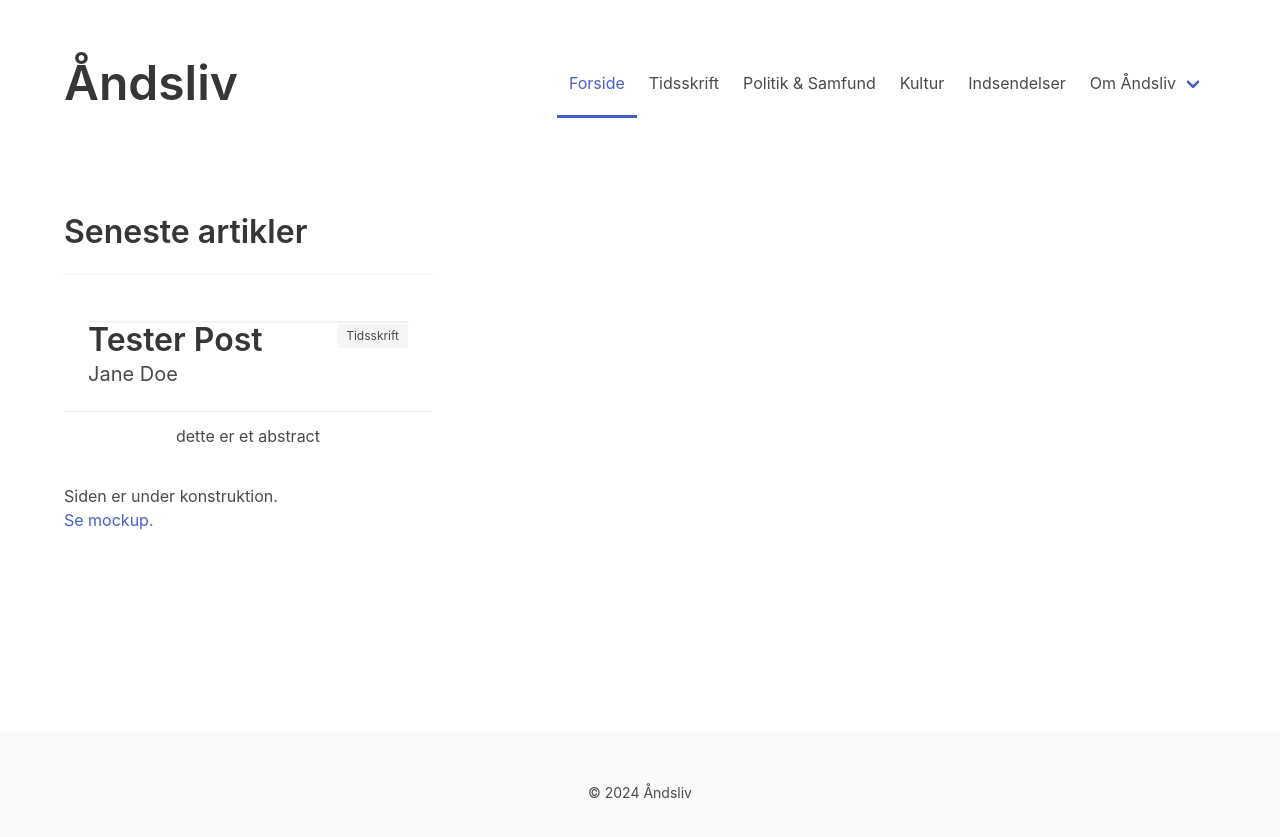
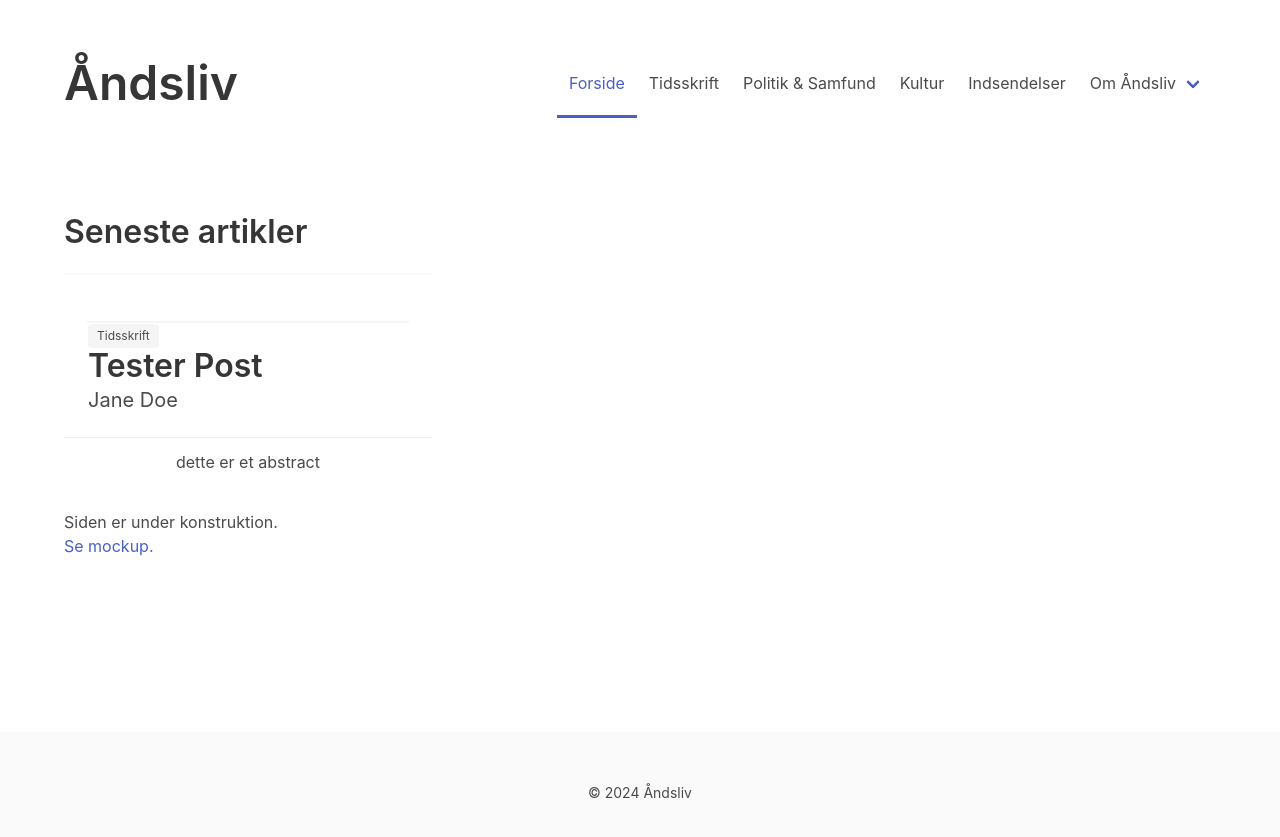
Before and after one commit to Aandsliv/aandsliv, a Jekyll site: the page built from src/index.html, in a window 1280 px wide. Shown: the top 837 px of the page. Built offline with Jekyll 4.4.1, drawn with Linux system fonts in a browser that asks for light colours.

Commit message:
Remove controls

```diff
--- a/src/index.html
+++ b/src/index.html
@@ -13,11 +13,9 @@ title: Forside
                     <a href="{{ post.url }}" class="tile is-child card">
                         <div class="card-content">
                             <div class="block">
-                                <div class="control is-pulled-right">
-                                    <a href="/{{ post.subsection | slugify: "latin" }}">
-                                        <span class="tag card-header-icon">{{ post.subsection | capitalize }}</span>
-                                    </a>
-                                </div>
+                                <a href="/{{ post.subsection | slugify: "latin" }}">
+                                    <span class="tag card-header-icon">{{ post.subsection | capitalize }}</span>
+                                </a>
                                 <p class="title">{{ post.title }}</p>
                                 <p class="subtitle">{{ post.author }}</p>
                             </div>
```
